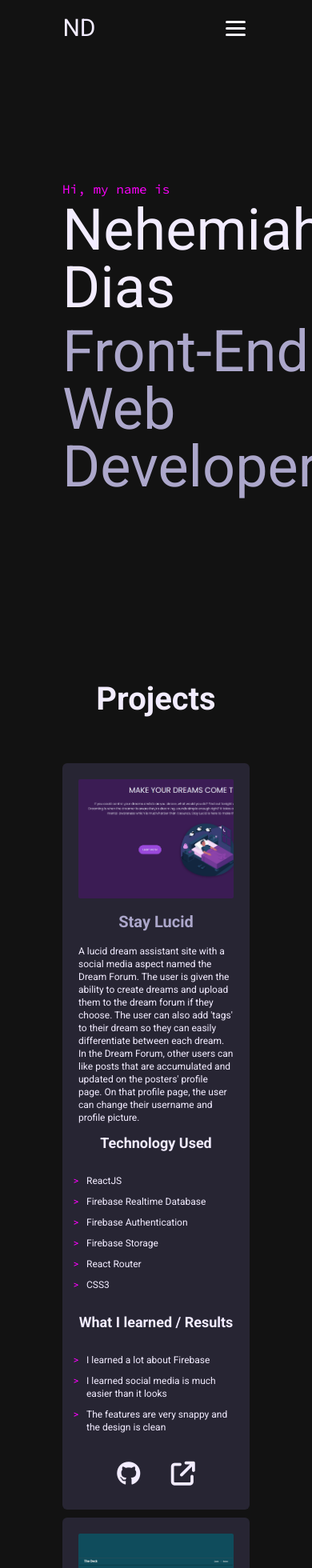
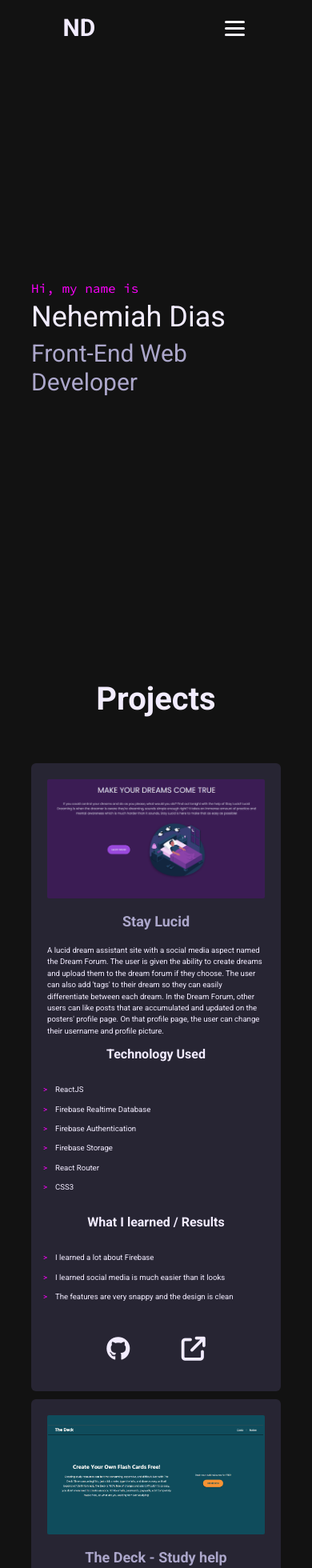
Before and after one commit to NehemiahDias/portfolio-site, a React (Create React App) app: page / in a window 390 px wide. Shown: the top 1960 px of the page at 80% size. Built offline with nearby package versions, Linux system fonts and the light colour scheme.

Commit message:
make mobile responsive

```diff
--- a/src/components/aboutMeComponents/AboutComponent.css
+++ b/src/components/aboutMeComponents/AboutComponent.css
@@ -1,9 +1,4 @@
 
-@media screen and (max-width: 800px) {
-    #about-me {
-        width: 80%;
-    }
-}
 @media screen and (max-width: 430px){
     #about-me p {
         font-size: 0.7rem;
--- a/src/components/aboutMeComponents/AboutComponent.js
+++ b/src/components/aboutMeComponents/AboutComponent.js
@@ -7,7 +7,7 @@ function AboutComponent() {
       id="about-me"
       className="w-full pb-[100px] m-auto text-black-500 dark:text-white-500 bg-white-500 dark:bg-black-500 transition-all duration-300"
     >
-      <div className="w-[60%] m-auto">
+      <div className="w-4/5 md:w-3/5 m-auto">
         <h1 className="section-title font-bold">About Me</h1>
         <p className="text-center leading-8">
           Hi, I am a self taught Front End Developer. So far, I have created
--- a/src/components/contactComponents/ContactComponent.css
+++ b/src/components/contactComponents/ContactComponent.css
@@ -5,9 +5,6 @@ form button {
     font-family: 'Source Code Pro', monospace;
 }
 @media screen and (max-width: 800px) {
-    #contact-section {
-        width: 80%;
-    }
     .contact-buttons a button, form {
         width: 100% !important;
     }
--- a/src/components/contactComponents/ContactComponent.js
+++ b/src/components/contactComponents/ContactComponent.js
@@ -14,7 +14,7 @@ function ContactComponent() {
           : "light w-full pb-[100px] m-auto text-black-500 dark:text-white-500 bg-white-500 dark:bg-black-500 transition-all duration-300"
       }
     >
-      <div className="w-[60%] m-auto">
+      <div className="md:w-3/5 w-4/5 m-auto">
         <h1 className="section-title font-bold">Contact Me</h1>
         <div className="contact-buttons flex justify-center gap-[10px] flex-wrap">
           <a
--- a/src/components/headerConponents/HeaderComponent.js
+++ b/src/components/headerConponents/HeaderComponent.js
@@ -44,7 +44,7 @@ function HeaderComponent() {
         id="header-nav"
       >
         <div className="nav-logo">
-          <h1 className="text-3xl text-black-500 dark:text-white-500">ND</h1>
+          <h1 className="text-3xl font-bold text-black-500 dark:text-white-500">ND</h1>
         </div>
         <nav
           className="flex justify-around w-[70%]"
--- a/src/components/homeComponents/HomeComponent.js
+++ b/src/components/homeComponents/HomeComponent.js
@@ -6,12 +6,12 @@ function HomeComonent() {
       className="text-center h-screen w-full m-auto bg-white-500 dark:bg-black-500 transition-all duration-300"
       id="welcome-section"
     >
-      <div className="h-full w-3/5 mx-auto flex justify-center items-start flex-col text-left">
+      <div className="h-full w-4/5 md:w-3/5 mx-auto flex justify-center items-start flex-col text-left">
         <p className="sub-text text-lightPurple-500">Hi, my name is</p>
-        <h1 className="text-7xl mt-1 dark:text-white-500 text-black-500">
+        <h1 className="md:text-7xl sm:text-5xl text-4xl  mt-1 dark:text-white-500 text-black-500">
           Nehemiah Dias
         </h1>
-        <h1 className="text-7xl text-lightOffP-500 dark:text-offP-500 mt-2 ">
+        <h1 className="md:text-6xl sm:text-4xl text-3xl text-lightOffP-500 dark:text-offP-500 mt-2 ">
           Front-End Web Developer
         </h1>
       </div>
--- a/src/components/projectsComponents/ProjectComponent.js
+++ b/src/components/projectsComponents/ProjectComponent.js
@@ -7,13 +7,13 @@ function ProjectComponent() {
       className="bg-white-500 dark:bg-black-500 text-black-500 dark:text-white-500 w-full pb-[100px] m-auto transition-all duration-300"
       id="projects"
     >
-      <div className="w-[60%] m-auto">
+      <div className="md:w-3/5 w-4/5 m-auto">
         <h1 className="section-title font-bold">Projects</h1>
         <div className="w-full flex flex-wrap gap-[10px] justify-evenly">
-          <div className="w-[400px] z-10 text-xs bg-[#272533] p-5 flex flex-col rounded-md text-white-500 stay-lucid">
+          <div className="w-[400px] z-10 sm:text-xs bg-[#272533] p-5 flex flex-col rounded-md text-white-500 text-[0.6rem] stay-lucid">
             <div className="project-intro">
               <div className="h-[200px] w-full rounded-sm bg-lightPurple-500 bg-no-repeat bg-cover cover-color"></div>
-              <h2 className="text-offP-500 my-[15px] text-center text-xl font-bold">
+              <h2 className="text-offP-500 my-[15px] text-center text-lg sm:text-xl font-bold">
                 Stay Lucid
               </h2>
               <p>
@@ -28,7 +28,7 @@ function ProjectComponent() {
               </p>
             </div>
             <div className="h-full mt-[10px] flex flex-col justify-evenly">
-              <h3 className="text-center text-lg font-bold">Technology Used</h3>
+              <h3 className="text-center text-base sm:text-lg font-bold">Technology Used</h3>
               <ul className="my-5">
                 <li className="py-[5px] pl-[10px] pr-[5px] list-item">
                   ReactJS
@@ -47,7 +47,7 @@ function ProjectComponent() {
                 </li>
                 <li className="py-[5px] pl-[10px] pr-[5px] list-item">CSS3</li>
               </ul>
-              <h3 className="text-center text-lg font-bold">
+              <h3 className="text-center text-base sm:text-lg font-bold">
                 What I learned / Results
               </h3>
               <ul className="my-5">
@@ -82,10 +82,10 @@ function ProjectComponent() {
             </div>
           </div>
 
-          <div className="w-[400px] z-10 text-xs bg-[#272533] p-5 flex flex-col rounded-md text-white-500 thedeck">
+          <div className="w-[400px] z-10 sm:text-xs bg-[#272533] p-5 flex flex-col rounded-md text-white-500 text-[0.6rem] thedeck">
             <div className="project-intro">
               <div className="h-[200px] w-full rounded-sm bg-lightPurple-500 bg-no-repeat bg-cover cover-color"></div>
-              <h2 className="text-offP-500 my-[15px] text-center text-xl font-bold">
+              <h2 className="text-offP-500 my-[15px] text-center text-lg sm:text-xl font-bold">
                 The Deck - Study help
               </h2>
               <p>
@@ -98,7 +98,7 @@ function ProjectComponent() {
               </p>
             </div>
             <div className="h-full mt-[10px] flex flex-col justify-evenly">
-              <h3 className="text-center text-lg font-bold">Technology Used</h3>
+              <h3 className="text-center text-base sm:text-lg font-bold">Technology Used</h3>
               <ul className="my-5">
                 <li className="py-[5px] pl-[10px] pr-[5px] list-item">
                   ReactJs
@@ -117,7 +117,7 @@ function ProjectComponent() {
                 </li>
                 <li className="py-[5px] pl-[10px] pr-[5px] list-item">CSS3</li>
               </ul>
-              <h3 className="text-center text-lg font-bold">
+              <h3 className="text-center text-base sm:text-lg font-bold">
                 What I learned / Results
               </h3>
               <ul className="my-5">
@@ -153,10 +153,10 @@ function ProjectComponent() {
             </div>
           </div>
 
-          <div className="w-[400px] z-10 text-xs bg-[#272533] p-5 flex flex-col rounded-md text-white-500 bgmcguire">
+          <div className="w-[400px] z-10 sm:text-xs bg-[#272533] p-5 flex flex-col rounded-md text-white-500 text-[0.6rem] bgmcguire">
             <div className="project-intro">
               <div className="h-[200px] w-full rounded-sm bg-lightPurple-500 bg-no-repeat bg-cover cover-color"></div>
-              <h2 className="text-offP-500 my-[15px] text-center text-xl font-bold">
+              <h2 className="text-offP-500 my-[15px] text-center text-lg sm:text-xl font-bold">
                 BG McGuire Contruction
               </h2>
               <p>
@@ -168,7 +168,7 @@ function ProjectComponent() {
               </p>
             </div>
             <div className="h-full mt-[10px] flex flex-col justify-evenly">
-              <h3 className="text-center text-lg font-bold">Technology Used</h3>
+              <h3 className="text-center text-base sm:text-lg font-bold">Technology Used</h3>
               <ul className="my-5">
                 <li className="py-[5px] pl-[10px] pr-[5px] list-item">HTML5</li>
                 <li className="py-[5px] pl-[10px] pr-[5px] list-item">CSS3</li>
@@ -176,7 +176,7 @@ function ProjectComponent() {
                   JavaScript
                 </li>
               </ul>
-              <h3 className="text-center text-lg font-bold">
+              <h3 className="text-center text-base sm:text-lg font-bold">
                 What I learned / Results
               </h3>
               <ul className="my-5">
@@ -208,10 +208,10 @@ function ProjectComponent() {
             </div>
           </div>
 
-          <div className="w-[400px] z-10 text-xs bg-[#272533] p-5 flex flex-col rounded-md text-white-500 shuffle">
+          <div className="w-[400px] z-10 sm:text-xs bg-[#272533] p-5 flex flex-col rounded-md text-white-500 text-[0.6rem] shuffle">
             <div className="project-intro">
               <div className="h-[200px] w-full rounded-sm bg-lightPurple-500 bg-no-repeat bg-cover cover-color"></div>
-              <h2 className="text-offP-500 my-[15px] text-center text-xl font-bold">
+              <h2 className="text-offP-500 my-[15px] text-center text-lg sm:text-xl font-bold">
                 Shuffle For Spotify
               </h2>
               <p>
@@ -226,7 +226,7 @@ function ProjectComponent() {
               </p>
             </div>
             <div className="h-full mt-[10px] flex flex-col justify-evenly">
-              <h3 className="text-center text-lg font-bold">Technology Used</h3>
+              <h3 className="text-center text-base sm:text-lg font-bold">Technology Used</h3>
               <ul className="my-5">
                 <li className="py-[5px] pl-[10px] pr-[5px] list-item">
                   ReactJs
@@ -241,7 +241,7 @@ function ProjectComponent() {
                   React Router
                 </li>
               </ul>
-              <h3 className="text-center text-lg font-bold">
+              <h3 className="text-center text-base sm:text-lg font-bold">
                 What I Learned / Results
               </h3>
               <ul className="my-5">
@@ -277,10 +277,10 @@ function ProjectComponent() {
             </div>
           </div>
 
-          <div className="w-[400px] z-10 text-xs bg-[#272533] p-5 flex flex-col rounded-md text-white-500 cmluxury">
+          <div className="w-[400px] z-10 sm:text-xs bg-[#272533] p-5 flex flex-col rounded-md text-white-500 text-[0.6rem] cmluxury">
             <div className="project-intro">
               <div className="h-[200px] w-full rounded-sm bg-lightPurple-500 bg-no-repeat bg-cover cover-color"></div>
-              <h2 className="text-offP-500 my-[15px] text-center text-xl font-bold">
+              <h2 className="text-offP-500 my-[15px] text-center text-lg sm:text-xl font-bold">
                 CM Luxury Hair
               </h2>
               <p>
@@ -291,12 +291,12 @@ function ProjectComponent() {
               </p>
             </div>
             <div className="h-full mt-[10px] flex flex-col justify-evenly">
-              <h3 className="text-center text-lg font-bold">Technology Used</h3>
+              <h3 className="text-center text-base sm:text-lg font-bold">Technology Used</h3>
               <ul className="my-5">
                 <li className="py-[5px] pl-[10px] pr-[5px] list-item">HTML5</li>
                 <li className="py-[5px] pl-[10px] pr-[5px] list-item">CSS3</li>
               </ul>
-              <h3 className="text-center text-lg font-bold">
+              <h3 className="text-center text-base sm:text-lg font-bold">
                 What I Learned / Results
               </h3>
               <ul className="my-5">
@@ -329,10 +329,10 @@ function ProjectComponent() {
             </div>
           </div>
 
-          <div className="w-[400px] z-10 text-xs bg-[#272533] p-5 flex flex-col rounded-md text-white-500 quote-generator">
+          <div className="w-[400px] z-10 sm:text-xs bg-[#272533] p-5 flex flex-col rounded-md text-white-500 text-[0.6rem] quote-generator">
             <div className="project-intro">
               <div className="h-[200px] w-full rounded-sm bg-lightPurple-500 bg-no-repeat bg-cover cover-color"></div>
-              <h2 className="text-offP-500 my-[15px] text-center text-xl font-bold">
+              <h2 className="text-offP-500 my-[15px] text-center text-lg sm:text-xl font-bold">
                 Quote Generator
               </h2>
               <p>
@@ -343,7 +343,7 @@ function ProjectComponent() {
               </p>
             </div>
             <div className="h-full mt-[10px] flex flex-col justify-evenly">
-              <h3 className="text-center text-lg font-bold">Technology Used</h3>
+              <h3 className="text-center text-base sm:text-lg font-bold">Technology Used</h3>
               <ul className="my-5">
                 <li className="py-[5px] pl-[10px] pr-[5px] list-item">
                   ReactJs
@@ -352,7 +352,7 @@ function ProjectComponent() {
                   Quotable API
                 </li>
               </ul>
-              <h3 className="text-center text-lg font-bold">
+              <h3 className="text-center text-base sm:text-lg font-bold">
                 What I Learned / Results
               </h3>
               <ul className="my-5">
```
